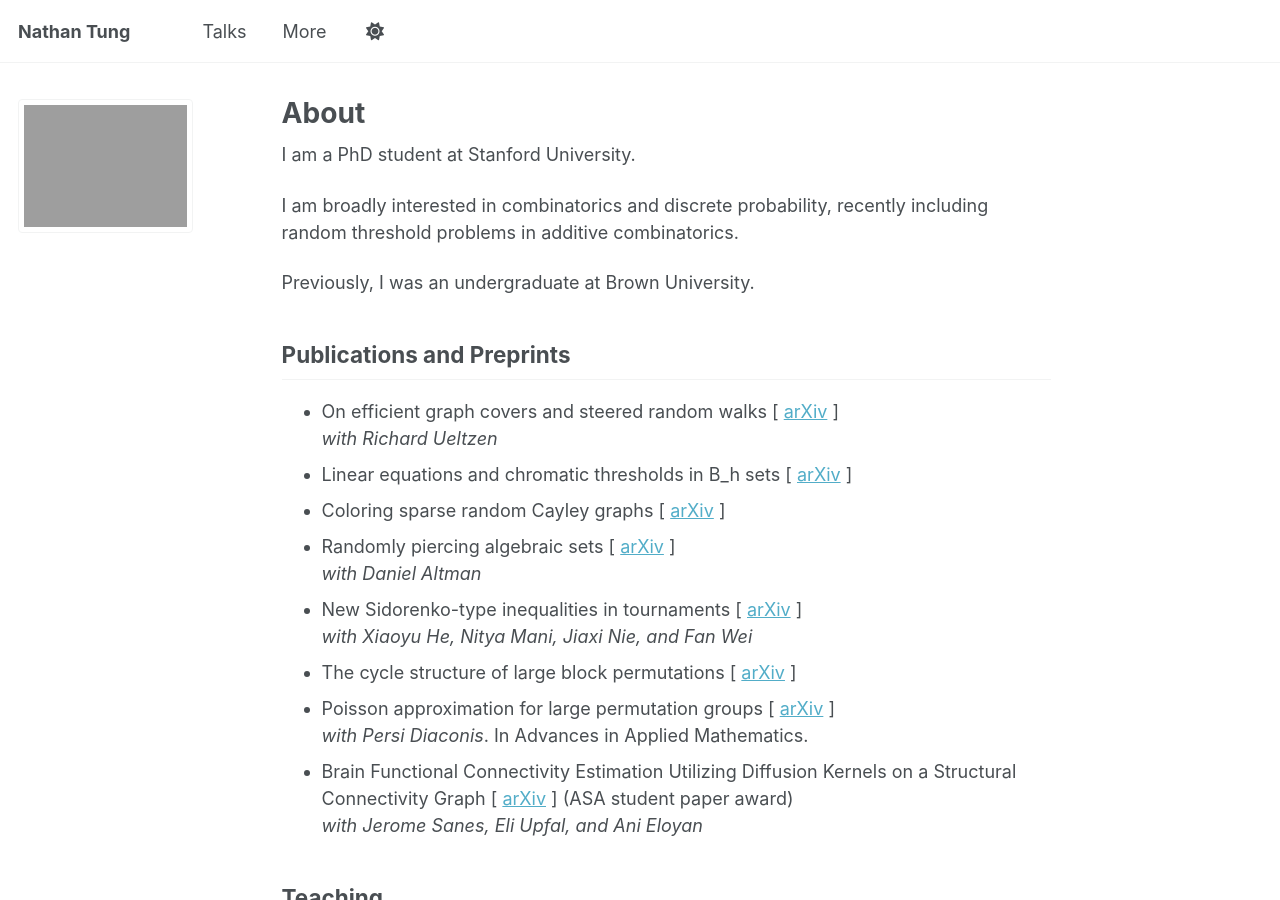
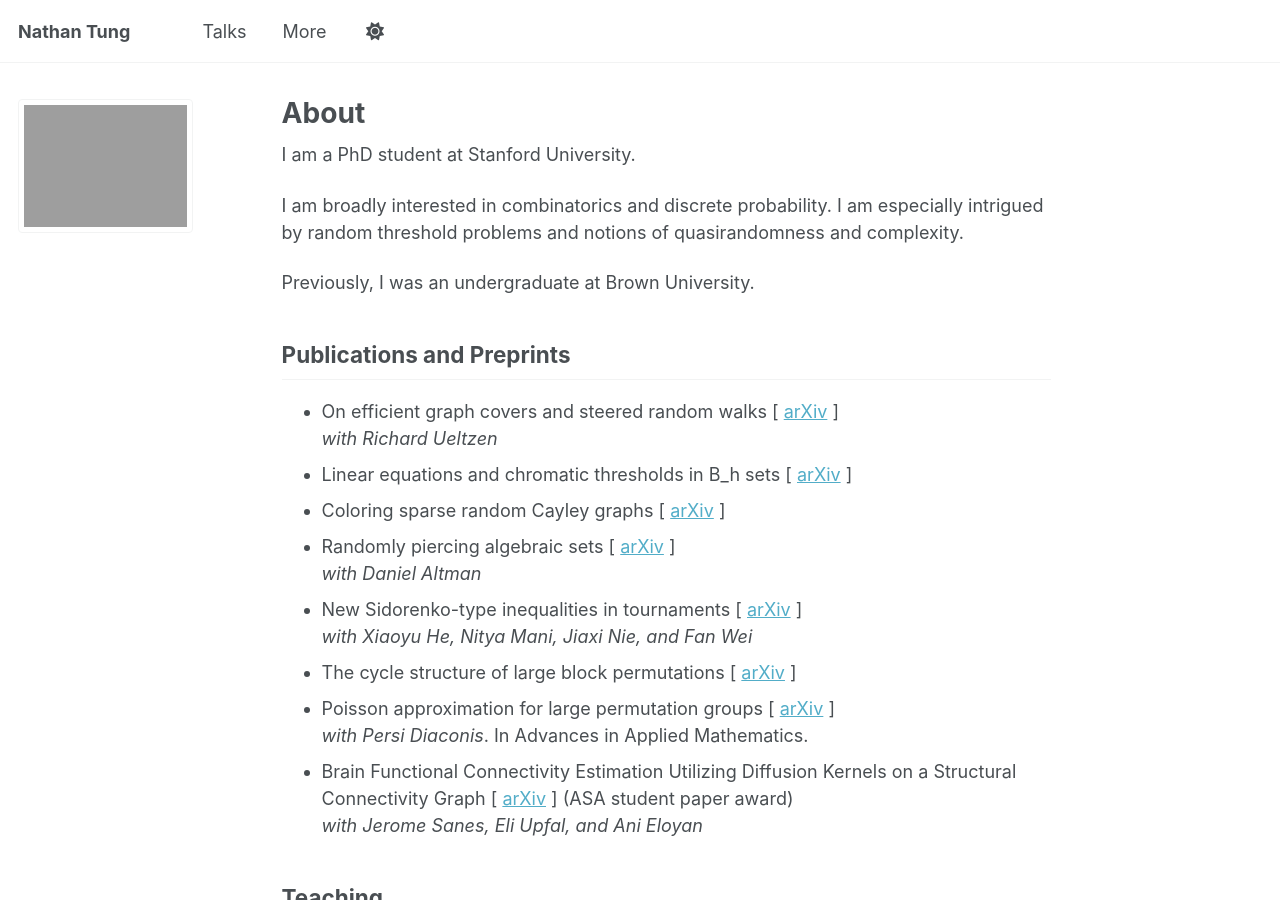
Before and after one commit to njtung/njtung.github.io, a Jekyll site: the page built from _pages/about.md, in a window 1280 px wide and 900 px high. Built offline with Jekyll 4.4.1, drawn with Linux system fonts in a browser that asks for light colours; a script that is not in the unit is left out.

Commit message:
Update about.md

```diff
--- a/_pages/about.md
+++ b/_pages/about.md
@@ -18,7 +18,7 @@ redirect_from:
 
 I am a PhD student at Stanford University.
 
-I am broadly interested in combinatorics and discrete probability, recently including random threshold problems in additive combinatorics.
+I am broadly interested in combinatorics and discrete probability. I am especially intrigued by random threshold problems and notions of quasirandomness and complexity.
 
 Previously, I was an undergraduate at Brown University.
 
```
